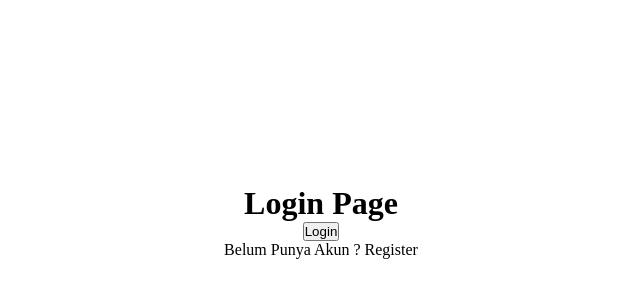
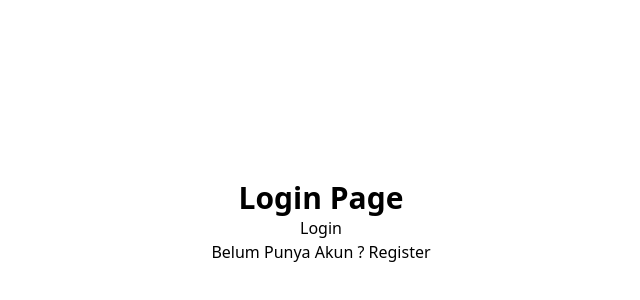
Before and after one commit to yasrilimam98/learn-nextjs, a Next.js app: page /auth/login in a window 1280 px wide. Shown: the part 178-478 px from the top of the page, without its empty margins (319-959 px from the left). Built offline with nearby package versions, Linux system fonts and the light colour scheme.

Commit message:
add tailwindcss

```diff
--- a/package.json
+++ b/package.json
@@ -18,5 +18,11 @@
     "react": "18.2.0",
     "react-dom": "18.2.0",
     "typescript": "5.2.2"
+  },
+  "devDependencies": {
+    "autoprefixer": "^10.4.16",
+    "postcss": "^8.4.31",
+    "sass": "^1.69.5",
+    "tailwindcss": "^3.3.5"
   }
 }
--- /dev/null
+++ b/postcss.config.js
@@ -0,0 +1,6 @@
+module.exports = {
+  plugins: {
+    tailwindcss: {},
+    autoprefixer: {},
+  },
+}
--- /dev/null
+++ b/src/styles/colors.scss
@@ -0,0 +1,3 @@
+$schema: (
+  primary: #000000,
+);
--- a/src/styles/globals.css
+++ b/src/styles/globals.css
@@ -1,3 +1,7 @@
+@tailwind base;
+@tailwind components;
+@tailwind utilities;
+
 * {
   box-sizing: border-box;
   padding: 0;
--- a/src/views/Auth/Login/index.tsx
+++ b/src/views/Auth/Login/index.tsx
@@ -12,7 +12,7 @@
 
   return (
     <div className={style.login}>
-      <h1>Login Page</h1>
+      <h1 className="text-3xl font-bold">Login Page</h1>
       <button onClick={() => handlerLogin()}>Login</button>
       <p>
         Belum Punya Akun ? <Link href="/auth/register">Register</Link>
--- /dev/null
+++ b/tailwind.config.js
@@ -0,0 +1,15 @@
+/** @type {import('tailwindcss').Config} */
+module.exports = {
+  content: [
+    './app/**/*.{js,ts,jsx,tsx,mdx}', // Note the addition of the `app` directory.
+    './pages/**/*.{js,ts,jsx,tsx,mdx}',
+    './components/**/*.{js,ts,jsx,tsx,mdx}',
+
+    // Or if using `src` directory:
+    './src/**/*.{js,ts,jsx,tsx,mdx}',
+  ],
+  theme: {
+    extend: {},
+  },
+  plugins: [],
+}
```
Also changed, not shown: 1 other file (tests, documents, lock files or other folders).
